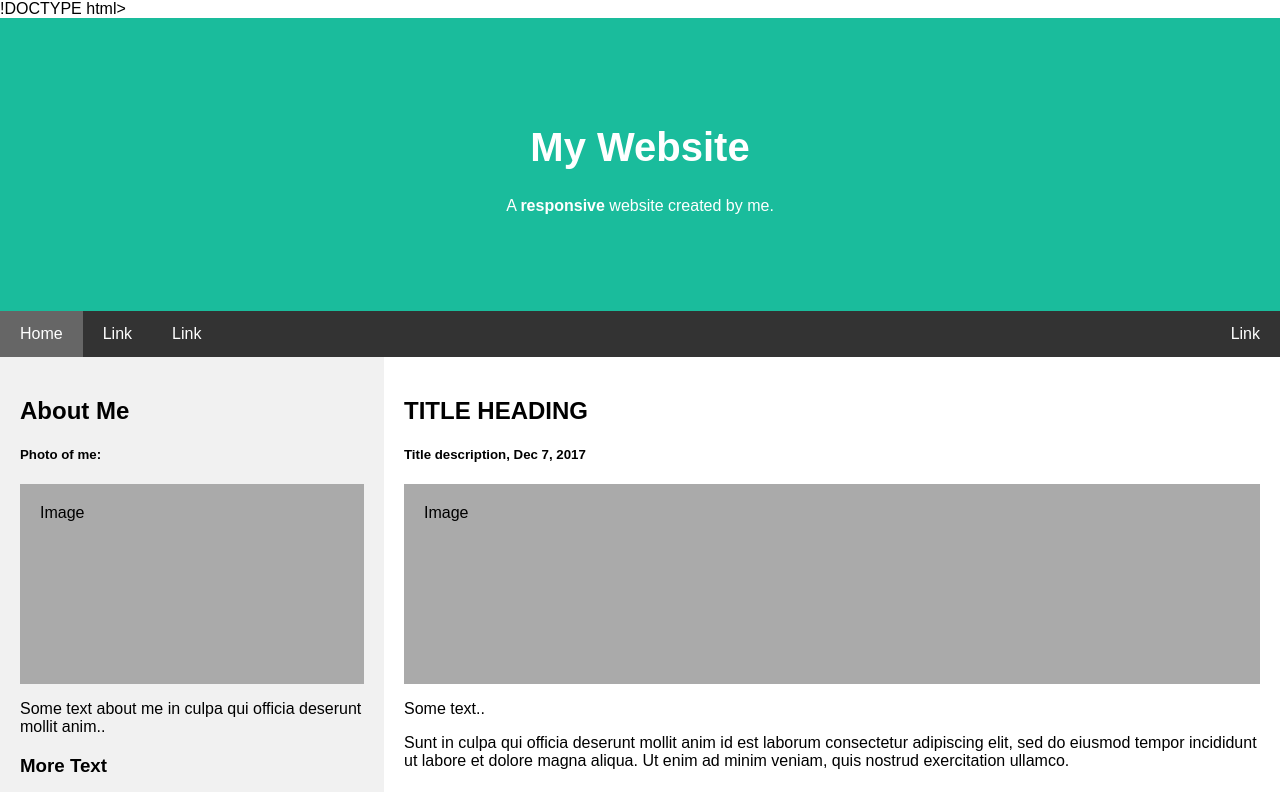
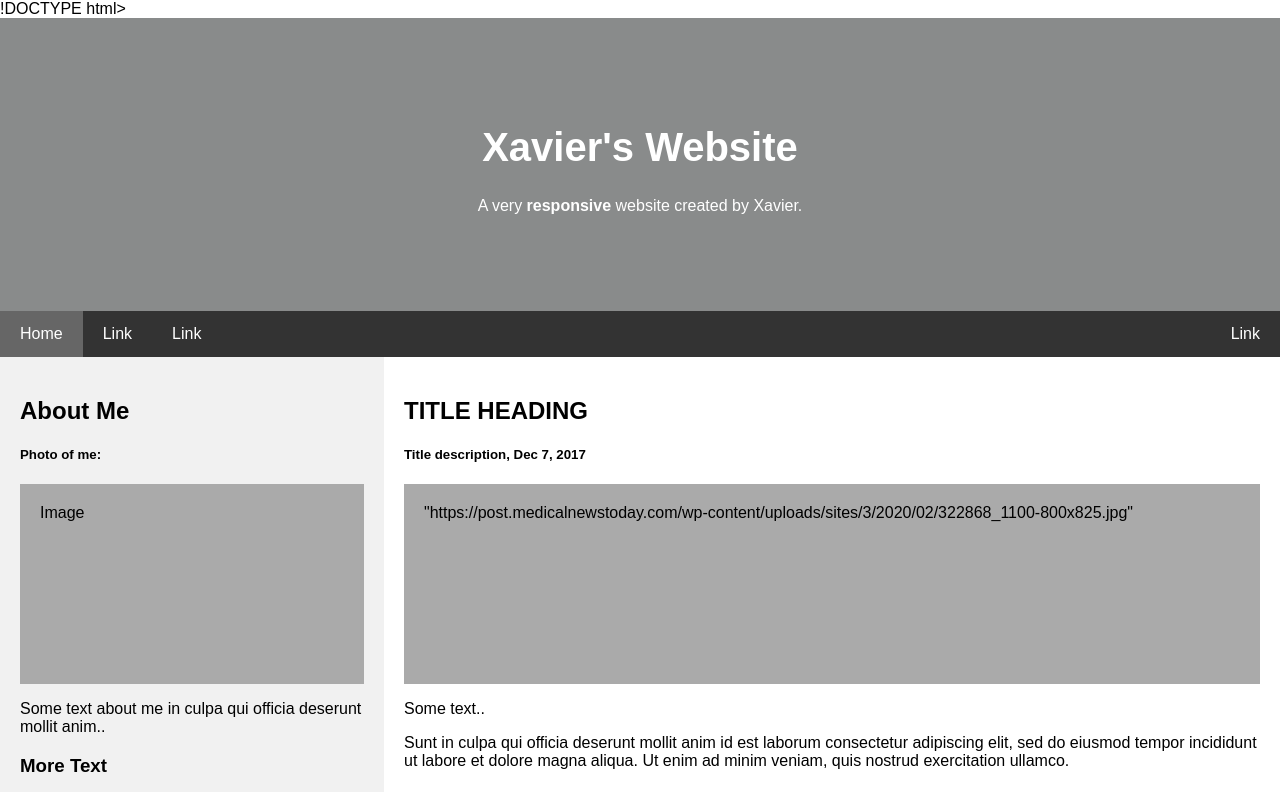
Before and after one commit to Xavier-Serna/Xavier-Serna.github.io, a plain HTML site: page index.html in a window 1280 px wide. Shown: the top 792 px of the page. Drawn offline with Linux system fonts and the light colour scheme.

Commit message:
Update index.html

```diff
--- a/index.html
+++ b/index.html
@@ -1,7 +1,7 @@
 !DOCTYPE html>
 <html lang="en">
 <head>
-<title>Page Title</title>
+<title>Xavier's Website</title>
 <meta charset="UTF-8">
 <meta name="viewport" content="width=device-width, initial-scale=1">
 <style>
@@ -19,7 +19,7 @@ body {
 .header {
   padding: 80px;
   text-align: center;
-  background: #1abc9c;
+  background: #898B8B;
   color: white;
 }
 
@@ -123,8 +123,8 @@ body {
 <body>
 
 <div class="header">
-  <h1>My Website</h1>
-  <p>A <b>responsive</b> website created by me.</p>
+  <h1>Xavier's Website</h1>
+  <p>A very <b>responsive</b> website created by Xavier.</p>
 </div>
 
 <div class="navbar">
@@ -149,7 +149,7 @@ body {
   <div class="main">
     <h2>TITLE HEADING</h2>
     <h5>Title description, Dec 7, 2017</h5>
-    <div class="fakeimg" style="height:200px;">Image</div>
+    <div class="fakeimg" style="height:200px;">"https://post.medicalnewstoday.com/wp-content/uploads/sites/3/2020/02/322868_1100-800x825.jpg"</div>
     <p>Some text..</p>
     <p>Sunt in culpa qui officia deserunt mollit anim id est laborum consectetur adipiscing elit, sed do eiusmod tempor incididunt ut labore et dolore magna aliqua. Ut enim ad minim veniam, quis nostrud exercitation ullamco.</p>
     <br>
```
